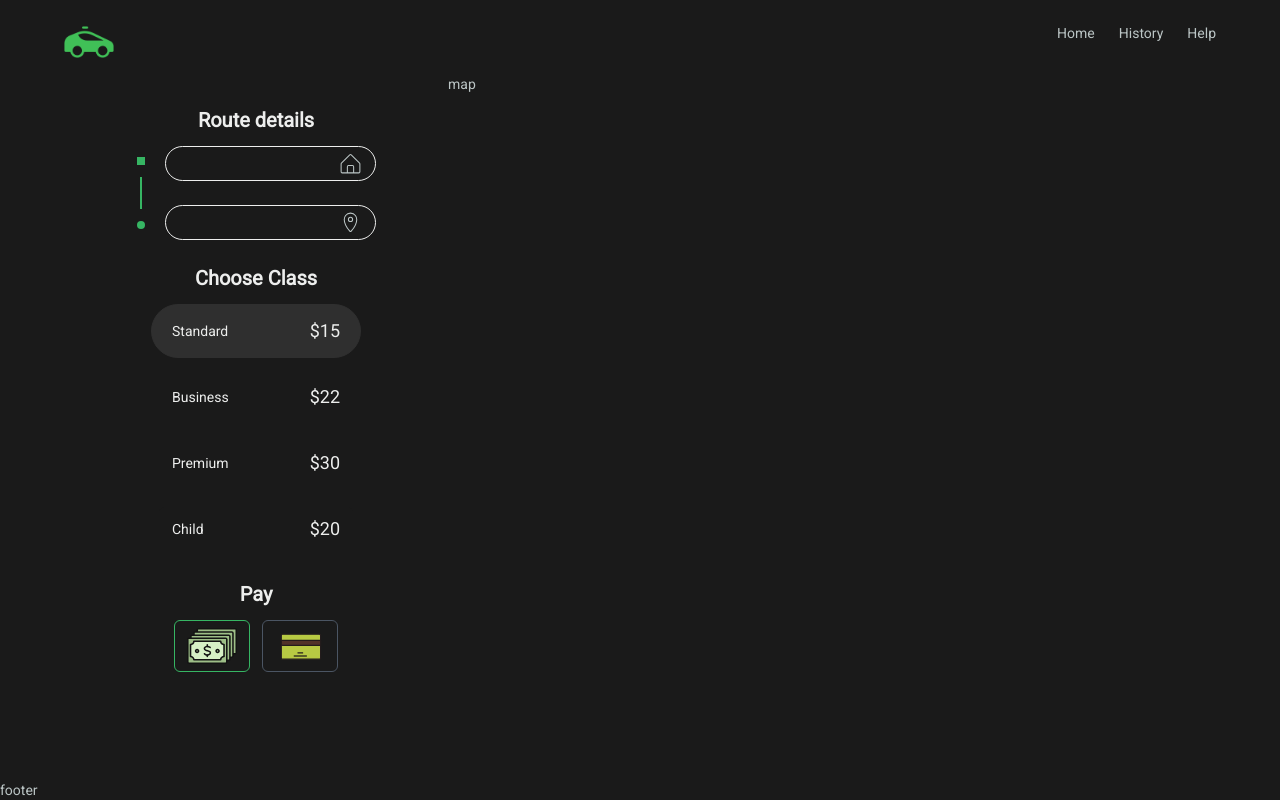
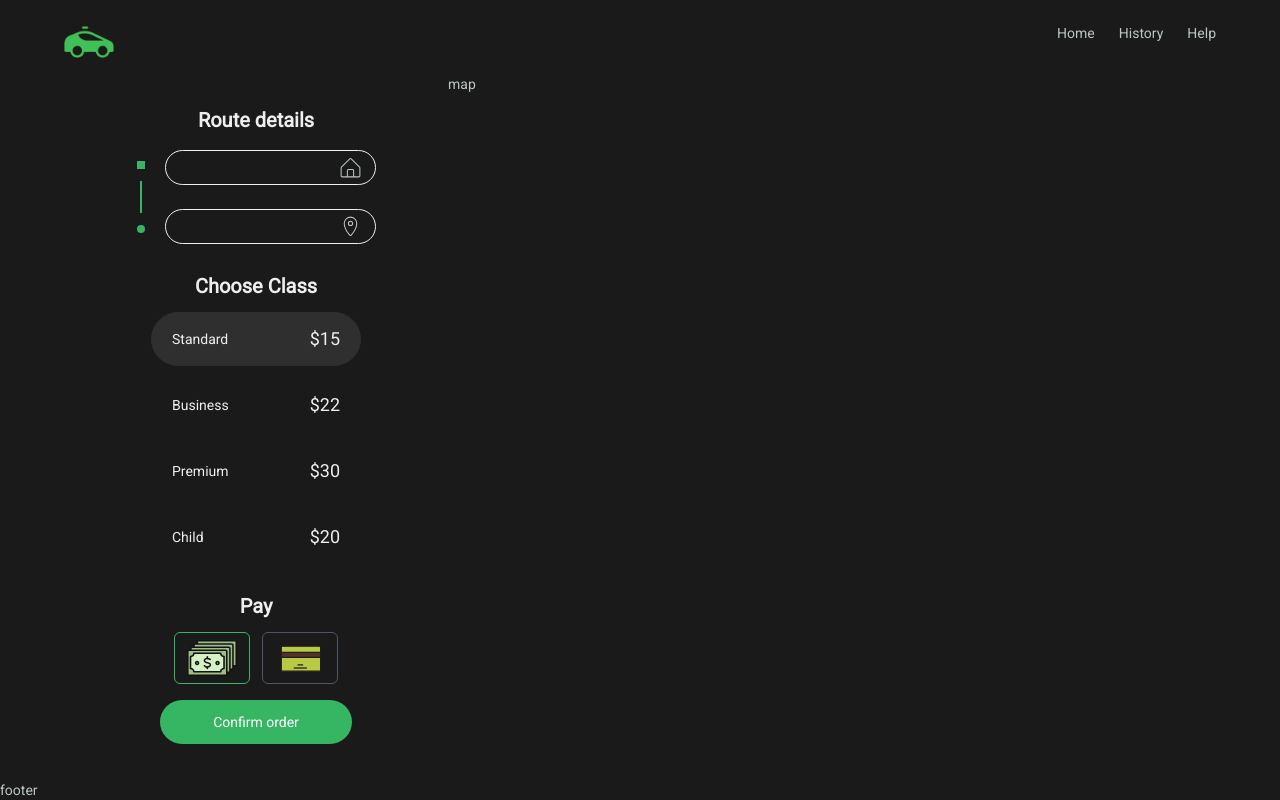
Before and after one commit to annettabel87/taxi-app, a Next.js app: page / in a window 1280 px wide. Built offline with nearby package versions, Linux system fonts and the light colour scheme.

Commit message:
add confirm button

```diff
--- a/app/(components)/Booking/Booking.module.scss
+++ b/app/(components)/Booking/Booking.module.scss
@@ -1,5 +1,5 @@
 .booking {
-    @apply my-4 flex flex-col justify-center items-center gap-3 h-full
+    @apply my-4 flex flex-col justify-center items-center gap-4 h-full
 }
 
 .title {
@@ -25,3 +25,7 @@
 .pathBlockRound {
     @apply bg-green w-2 h-2 rounded-full
 }
+
+.button {
+    @apply rounded-full bg-green w-48 py-3 text-white hover:bg-[#3dcc6f] transition-colors
+}
--- a/app/(components)/Booking/Booking.tsx
+++ b/app/(components)/Booking/Booking.tsx
@@ -17,7 +17,8 @@ function Booking() {
         <PathInput />
       </div>
       <Classes />
-      <Pay/>
+      <Pay />
+      <button className={styles.button}>Confirm order</button>
     </div>
   );
 }
```
